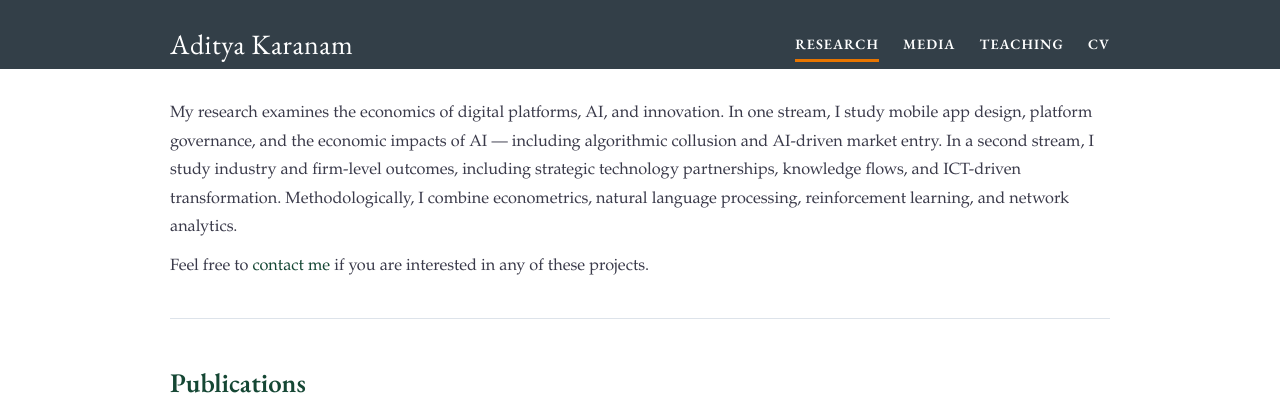
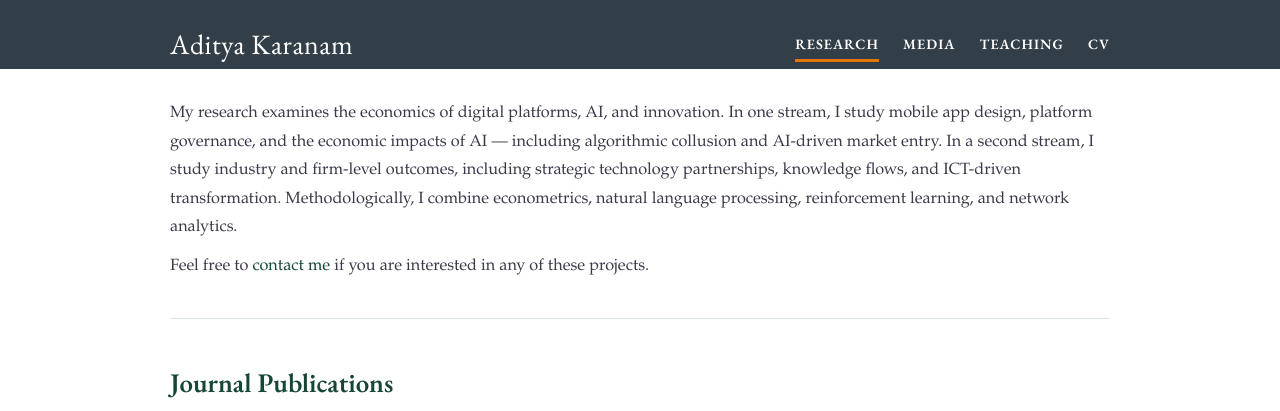
Before and after one commit to askaranam/askaranam.github.io, a Jekyll site: the page built from research.html, in a window 1280 px wide and 900 px high, cut to the strip 0-411 px from the top of the window. Built offline with Jekyll 4.4.1, drawn with Linux system fonts in a browser that asks for light colours; nearby versions of some CDN libraries; some web fonts are replaced.

Commit message:
Update research.html

```diff
--- a/research.html
+++ b/research.html
@@ -73,7 +73,7 @@
 <p>Feel free to <a href="mailto:aditya.karanam@utdallas.edu">contact me</a> if you are interested in any of these projects. </p>
 </div>
 
-<h2 class="section-heading">Publications</h2>
+<h2 class="section-heading">Journal Publications</h2>
 
 <!-- PAPER 1 — Update src to /images/paper1.jpg after uploading image -->
 <div class="paper" style="min-height: 220px;">
```
